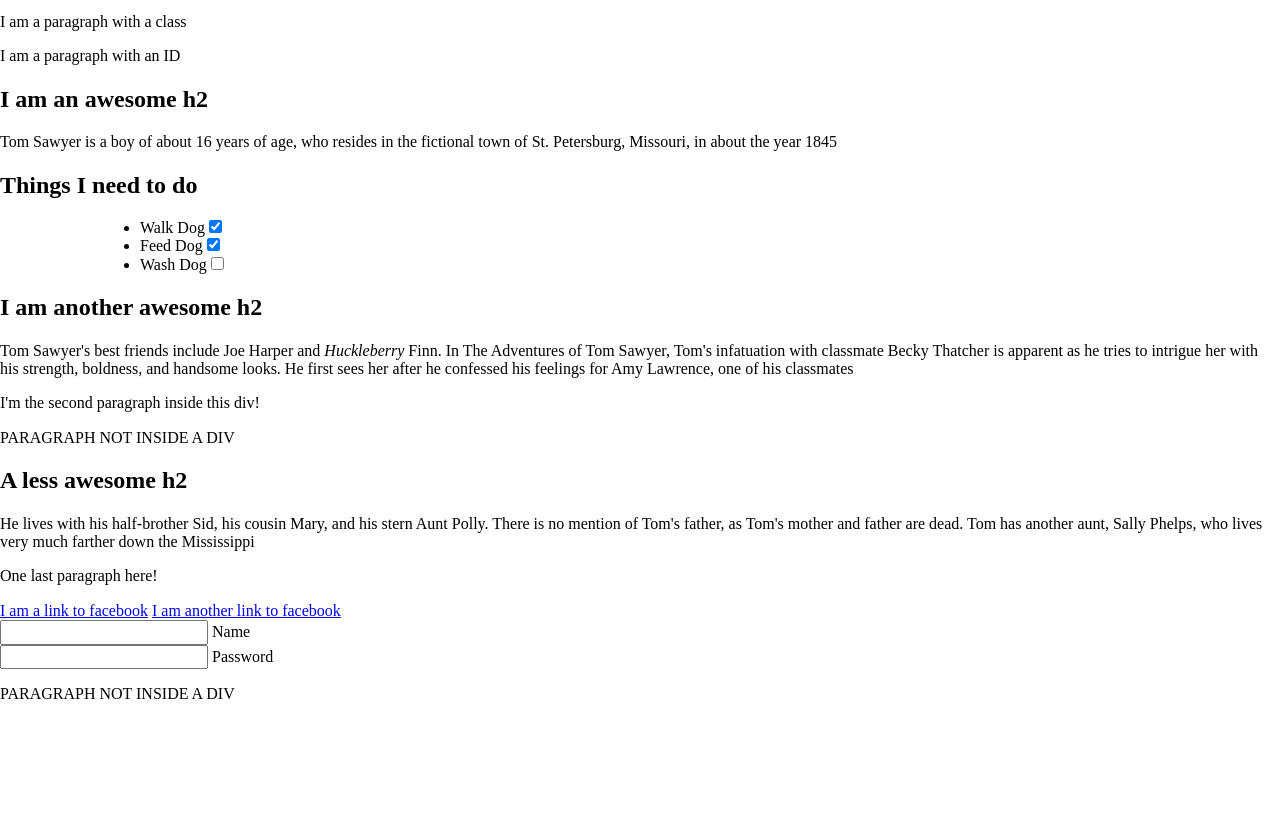
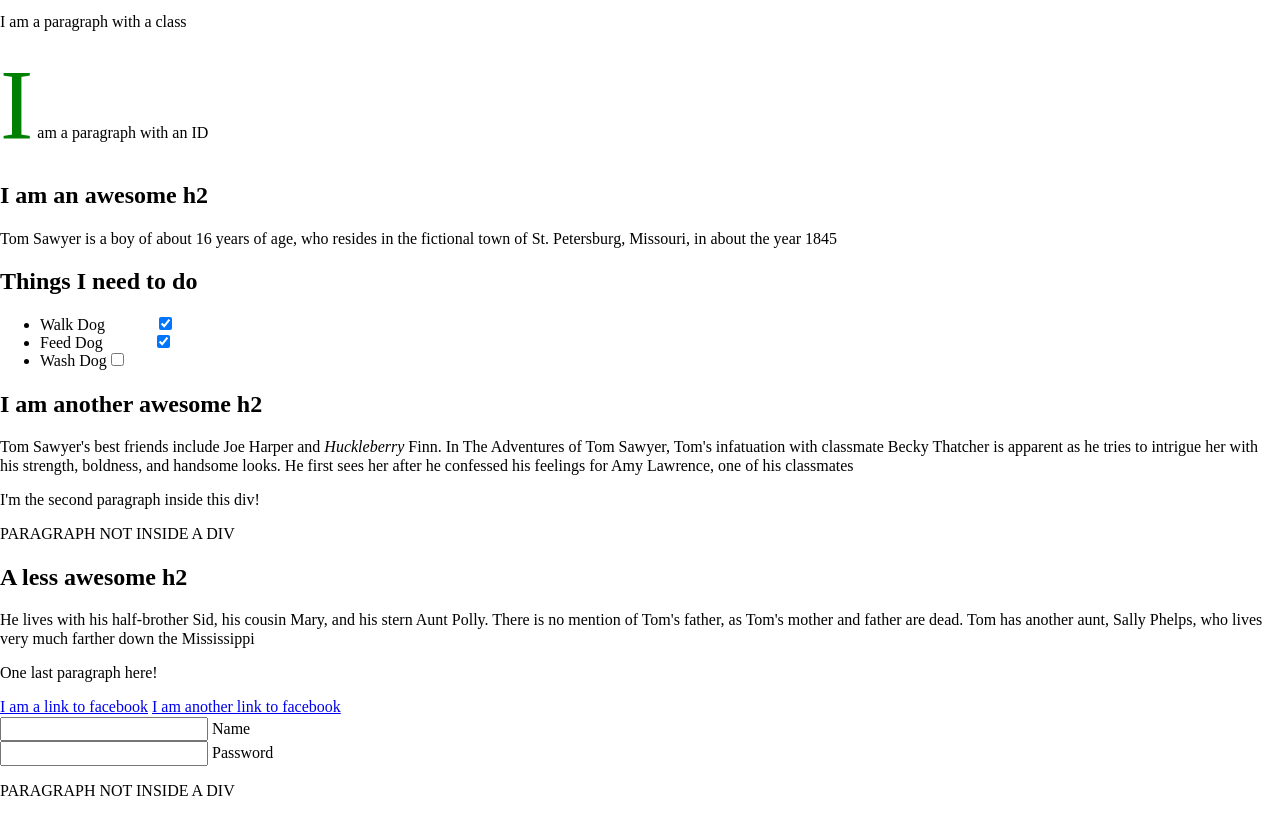
Before and after one commit to taniakononenko23/vscode-git-test15, a plain HTML site: page index.html in a window 1280 px wide. Shown: the part 101-917 px from the top of the page. Before the commit the page ends 820 px from the top, so only its background shows below. Drawn offline with nearby package versions, Linux system fonts and the light colour scheme.

Commit message:
add init files

```diff
--- a/index.html
+++ b/index.html
@@ -16,8 +16,12 @@
       h1:hover {
         color: blue;
       }
-      li {
-        margin-left: 100px;
+      #special::first-letter {
+        font-size: 100px;
+        color: green;
+      }
+      :checked {
+        margin-left: 50px;
       }
     </style>
   </head>
```
